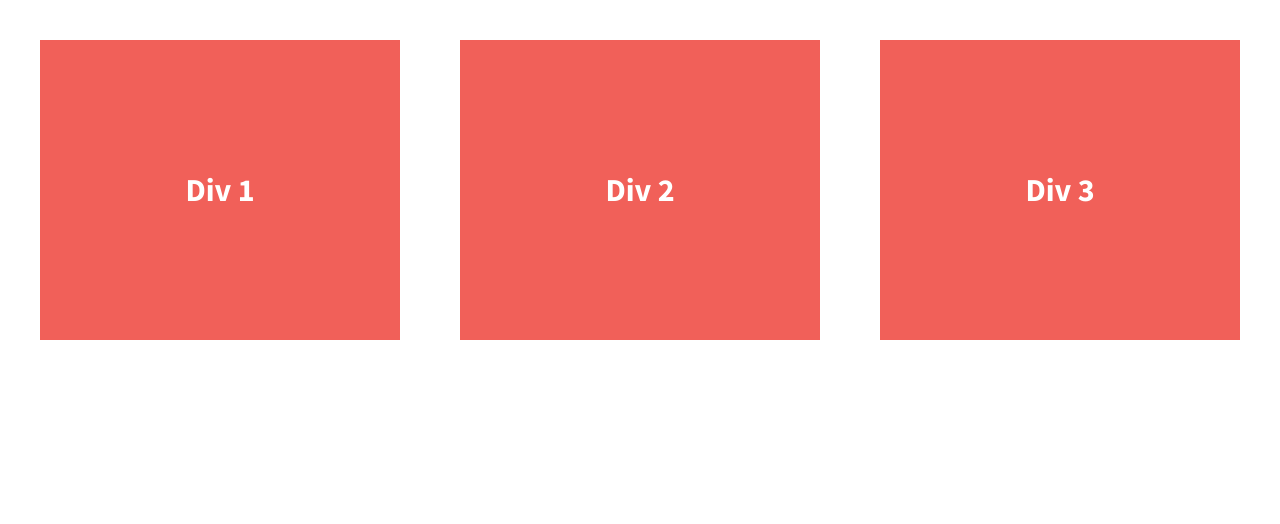
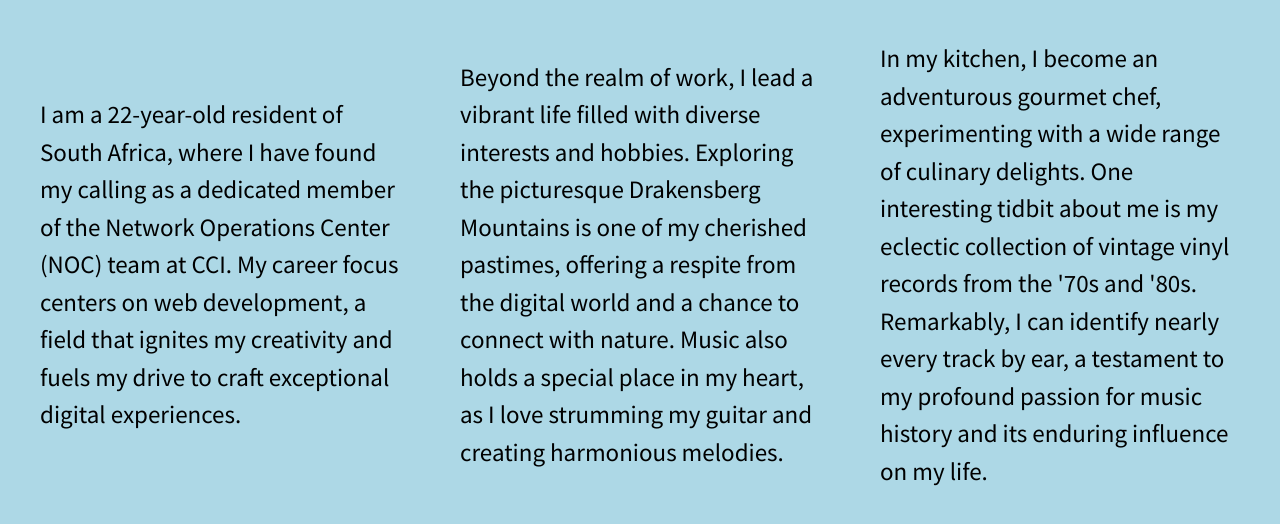
Before and after one commit to RebeccaMarais/07.01-206-divs-flexbox-starter, a plain HTML site: page index.html in a window 1280 px wide. Drawn offline with nearby package versions, Linux system fonts and the light colour scheme.

Commit message:
Added content

```diff
--- a/css/main.css
+++ b/css/main.css
@@ -97,7 +97,7 @@ textarea {
 
 
 html {
-  background-color: #fff;
+  background-color: lightblue;
   height: 100%;
 }
 
@@ -110,22 +110,22 @@ body {
 
 .wrapper {
   /*add display:flex and set justify-content to space-between*/
-  font-weight: 700;
+  font-weight: 70;
   display: flex;
   justify-content: space-between;
 }
 
 .div-1, .div-2, .div-3 {
   /*give the divs a width of 30%, add display:flex, set justify-content and align-items to center*/
-  color: #fff;
+  color: black;
   line-height: 1.5em;
-  font-size: 1.6em;
-  background-color: #f16059;
+  font-size: 1.25em;
   height: 300px;
   display: flex;
   width: 30%;
   justify-content: center;
   align-items: center;
+  height: auto;
 
 }
 
--- a/index.html
+++ b/index.html
@@ -23,13 +23,17 @@
 
         <section class="wrapper">
             <div class="div-1">
-                Div 1
+                I am a 22-year-old resident of South Africa, where I have found my calling as a dedicated member of the Network Operations Center (NOC) team at CCI.
+                 My career focus centers on web development, a field that ignites my creativity and fuels my drive to craft exceptional digital experiences.
             </div>
+
             <div class="div-2">
-                Div 2
+                Beyond the realm of work, I lead a vibrant life filled with diverse interests and hobbies. Exploring the picturesque Drakensberg Mountains is one of my cherished pastimes, offering a respite from the digital world and a chance to connect with nature.
+                Music also holds a special place in my heart, as I love strumming my guitar and creating harmonious melodies.
             </div>
             <div class="div-3">
-                Div 3
+                In my kitchen, I become an adventurous gourmet chef, experimenting with a wide range of culinary delights. One interesting tidbit about me is my eclectic collection of vintage vinyl records from the '70s and '80s. Remarkably,
+                I can identify nearly every track by ear, a testament to my profound passion for music history and its enduring influence on my life.
             </div>
         </section>
 
```
